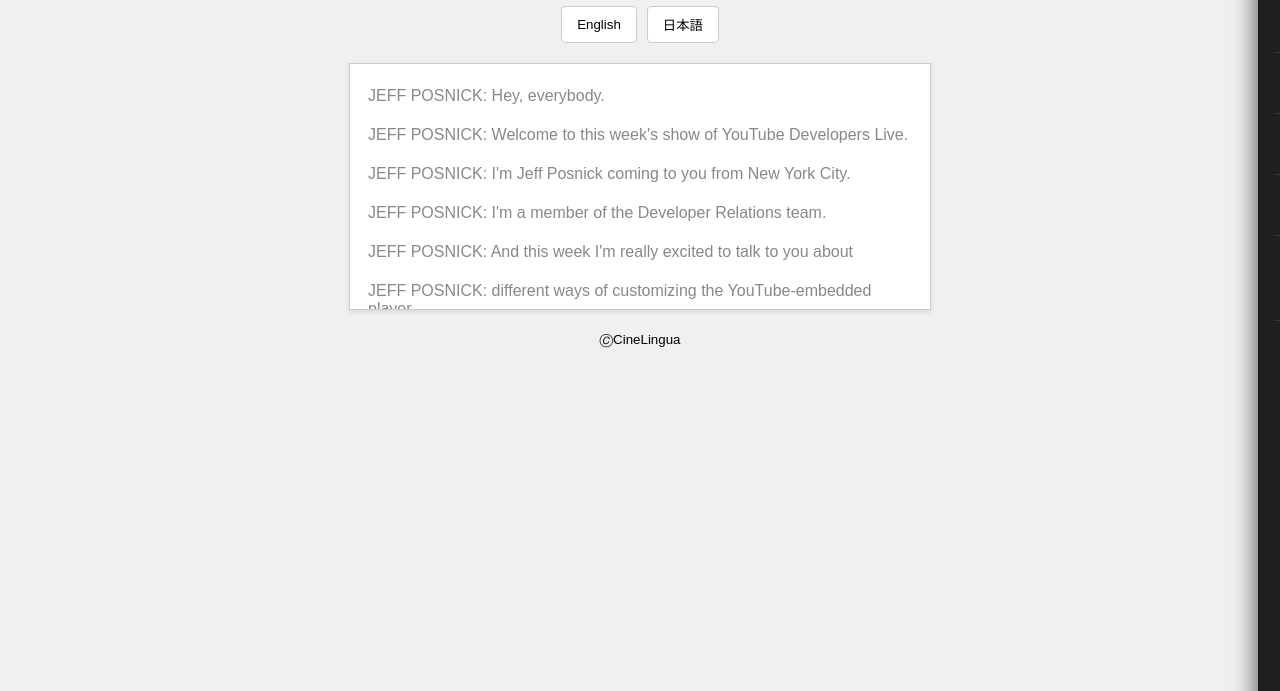
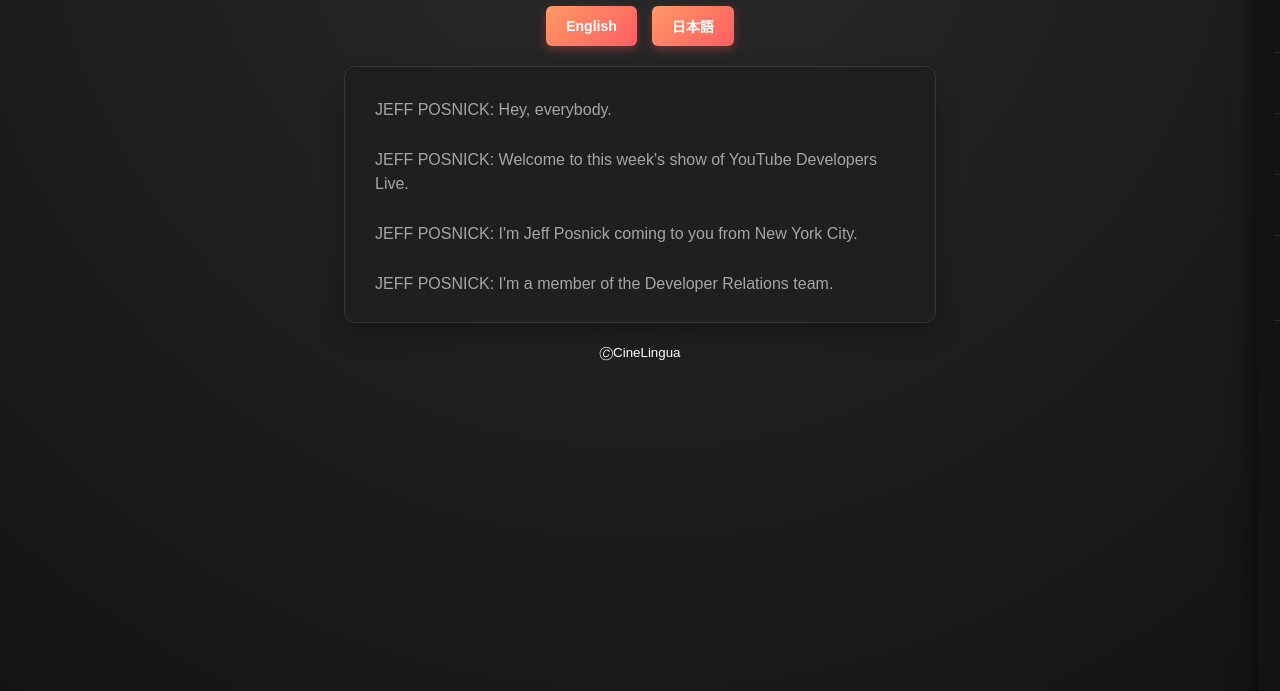
Before and after one commit to nakahito33/nakahito33.github.io, a plain HTML site: page transcript.html in a window 1280 px wide. Shown: the part 149-840 px from the top of the page. Before the commit the page ends 800 px from the top, so only its background shows below. Drawn offline with Linux system fonts and the light colour scheme.

Commit message:
ダークモード
Updated styles for a cinematic design, including background, font, and button styles.

```diff
--- a/css/transcript.css
+++ b/css/transcript.css
@@ -1,68 +1,133 @@
+@charset "UTF-8";
+
+/* =========================================
+   transcript.css - シネマティックデザイン
+   ========================================= */
+
 /* 基本的なスタイル */
 body {
-    font-family: sans-serif;
+    font-family: 'Noto Sans JP', sans-serif;
     text-align: center;
-    background-color: #f0f0f0;
+    /* 映画館のような深い黒背景 */
+    background-color: #141414;
+    color: #ffffff;
     margin: 0;
     padding: 20px;
+    /* 背景にわずかなグラデーションを入れて奥行きを出す */
+    background-image: radial-gradient(circle at top, #2a2a2a, #141414);
+    min-height: 100vh;
 }
 
 /* YouTubeプレーヤーと字幕コンテナを中央に配置 */
 #player, #subtitle-container {
     margin: 20px auto;
+    max-width: 100%; /* スマホではみ出さないように */
 }
 
-/* 字幕コンテナのスタイル */
-#subtitle-container {
-    width: 560px; /* YouTubeプレーヤーと同じ幅に設定 */
-    height: 225px;
-    overflow-y: scroll; /* 縦スクロールを有効にする */
-    border: 1px solid #ccc;
-    padding: 10px;
-    background-color: #fff;
-    box-shadow: 0 2px 5px rgba(0,0,0,0.1);
-    -webkit-overflow-scrolling: touch; /* iOSでのスクロールをスムーズに */
-    text-align: left; /* テキストを左揃えに */
+/* YouTubeプレーヤーに影をつける */
+#player {
+    box-shadow: 0 10px 30px rgba(0,0,0,0.6);
+    border-radius: 8px;
 }
 
-/* 各字幕行のスタイル */
-#subtitle-list p {
-    margin: 5px 0;
-    padding: 8px;
-    font-size: 1em;
-    color: #888;
-    transition: background-color 0.3s, color 0.3s, font-weight 0.3s;
+/* --- 字幕コンテナのスタイル --- */
+#subtitle-container {
+    width: 560px; /* YouTubeプレーヤーと同じ幅 */
+    height: 225px;
+    overflow-y: scroll; /* 縦スクロール有効 */
+
+    /* ダークカードデザイン */
+    background-color: #1f1f1f;
+    border: 1px solid rgba(255, 255, 255, 0.1);
+    border-radius: 12px;
+    padding: 15px;
+
+    /* 浮き上がるような影 */
+    box-shadow: 0 10px 25px rgba(0,0,0,0.3);
+
+    -webkit-overflow-scrolling: touch; /* iOSでのスクロールをスムーズに */
+    text-align: left;
+}
+
+/* スクロールバーのカスタマイズ（ダークモード用） */
+#subtitle-container::-webkit-scrollbar {
+    width: 8px;
+}
+#subtitle-container::-webkit-scrollbar-track {
+    background: rgba(255, 255, 255, 0.05);
+    border-radius: 4px;
+}
+#subtitle-container::-webkit-scrollbar-thumb {
+    background: #555;
     border-radius: 4px;
 }
 
-/* 現在再生中の字幕に適用するスタイル */
-#subtitle-list p.active {
-    color: #333;
-    font-weight: bold;
-    background-color: #e6f7ff;
-    box-shadow: 0 1px 3px rgba(0,0,0,0.1);
+/* --- 各字幕行のスタイル --- */
+#subtitle-list p {
+    margin: 6px 0;
+    padding: 10px 12px;
+    font-size: 1em;
+    line-height: 1.5;
+
+    /* 未再生の字幕は薄いグレー */
+    color: rgba(255, 255, 255, 0.6);
+    border-radius: 6px;
+    transition: all 0.2s ease;
+    border-left: 3px solid transparent; /* ハイライト用の枠確保 */
 }
 
-/* 追加：/////////////////////////////////////////////////////*/
-/* 言語切り替えボタンのコンテナースタイル */
+/* ホバー時の挙動 */
+#subtitle-list p:hover {
+    background-color: rgba(255, 255, 255, 0.05);
+    color: #fff;
+}
+
+/* --- 現在再生中の字幕 --- */
+#subtitle-list p.active {
+    color: #fff;
+    font-weight: 700;
+
+    /* オレンジ色の薄い背景 */
+    background-color: rgba(255, 139, 94, 0.2);
+    /* 左端にアクセントカラーのライン */
+    border-left-color: #ff8b5e;
+
+    box-shadow: 0 2px 8px rgba(0,0,0,0.2);
+}
+
+
+/* --- 言語切り替えボタンエリア --- */
 #lang-switcher {
-    margin: 10px auto;
-    width: 560px; /* プレーヤーと同じ幅 */
+    margin: 20px auto;
+    width: 560px;
+    max-width: 100%;
     display: flex;
     justify-content: center;
-    gap: 10px;
+    gap: 15px;
 }
 
-/* 言語切り替えボタンのスタイル */
+/* 言語切り替えボタン */
 #lang-switcher button {
-    padding: 8px 15px;
-    border: 1px solid #ccc;
-    background-color: #fff;
+    padding: 10px 20px;
+    font-size: 14px;
+    font-weight: 700;
+    color: #fff;
+
+    /* グラデーションボタン */
+    background: linear-gradient(135deg, #ff9966, #ff5e62);
+    border: none;
+    border-radius: 6px;
     cursor: pointer;
-    border-radius: 4px;
-    transition: background-color 0.2s, color 0.2s;
+
+    transition: transform 0.2s, opacity 0.2s;
+    box-shadow: 0 4px 10px rgba(255, 94, 98, 0.3);
 }
 
 #lang-switcher button:hover {
-    background-color: #e0e0e0;
+    opacity: 0.9;
+    transform: translateY(-2px); /* 少し浮く */
 }
+
+#lang-switcher button:active {
+    transform: translateY(0);
+}
```
